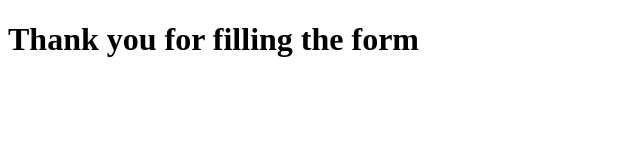
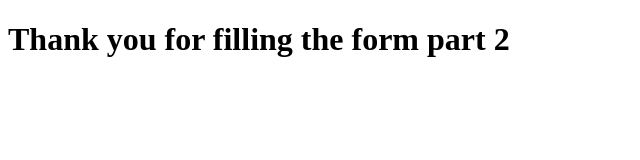
Before and after one commit to prajotdabre/Batman, a plain HTML site: page thankyou.html in a window 1280 px wide. Shown: the whole page, without its empty margins (0-640 px from the left). Drawn offline with Linux system fonts and the light colour scheme.

Commit message:
Update thankyou.html

```diff
--- a/thankyou.html
+++ b/thankyou.html
@@ -4,5 +4,5 @@
         <title>Thanks</title>
     </head>
     <body>
-        <h1>Thank you for filling the form</h1>
+        <h1>Thank you for filling the form part 2</h1>
 </html>
```
